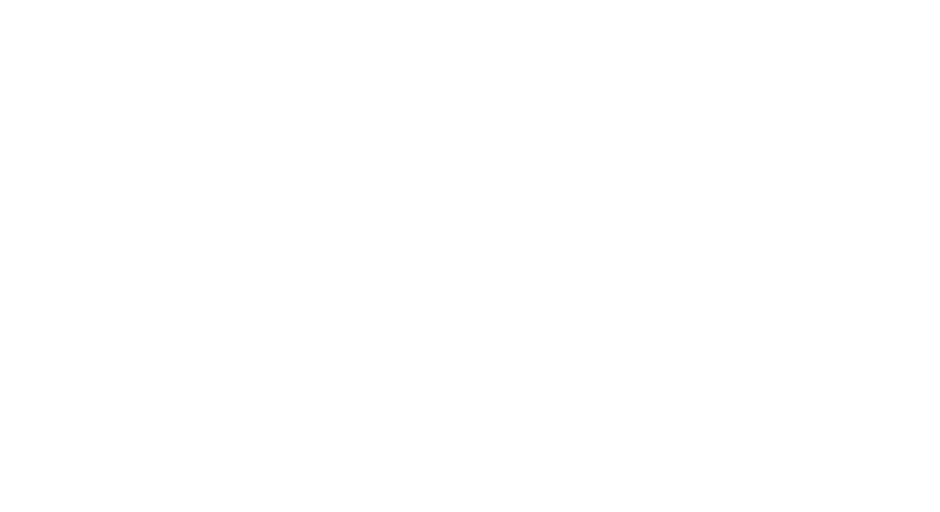
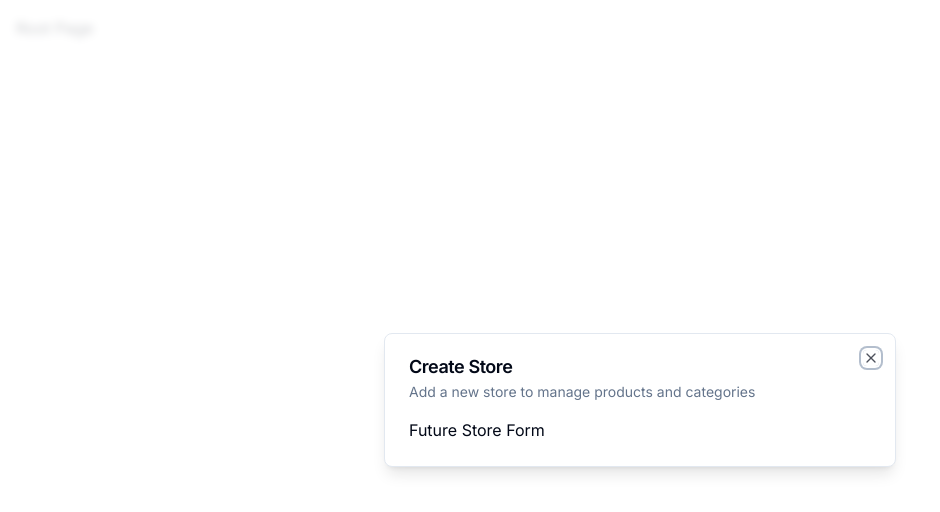
Before and after one commit to dbenavi5/ecom-admin, a Next.js app: page / in a window 1280 px wide. Shown: the top 512 px of the page, without its empty margins (0-940 px from the left). Built offline with nearby package versions, Linux system fonts and the light colour scheme.

Commit message:
add first reusable modal

```diff
--- a/app/(root)/page.tsx
+++ b/app/(root)/page.tsx
@@ -1,13 +1,19 @@
-import { Button } from "@/components/ui/button";
-import { UserButton } from "@clerk/nextjs";
+"use client";
+
+import { useStoreModal } from "@/hooks/use-store-modal";
+import { useEffect } from "react";
 
 const SetupPage = () => {
-  return (
-    <div className="p-4">
-      <UserButton afterSignOutUrl="/"/>
-    </div>
-  );
+  const onOpen = useStoreModal((state) => state.onOpen);
+  const isOpen = useStoreModal((state) => state.isOpen);
+
+  useEffect(() => {
+    if (!isOpen) {
+      onOpen();
+    }
+  }, [isOpen, onOpen]);
+
+  return <div className="p-4">Root Page</div>;
 };
 
-
 export default SetupPage;
--- a/app/layout.tsx
+++ b/app/layout.tsx
@@ -1,6 +1,9 @@
+import { Inter } from "next/font/google";
 import { ClerkProvider } from "@clerk/nextjs";
+
+import { ModalProvider } from "@/providers/modal-provider";
+
 import "./globals.css";
-import { Inter } from "next/font/google";
 
 const inter = Inter({ subsets: ["latin"] });
 
@@ -17,7 +20,10 @@
   return (
     <ClerkProvider>
       <html lang="en">
-        <body className={inter.className}>{children}</body>
+        <body className={inter.className}>
+          <ModalProvider/>
+          {children}
+        </body>
       </html>
     </ClerkProvider>
   );
--- /dev/null
+++ b/components/modals/store-modal.tsx
@@ -0,0 +1,19 @@
+"use client";
+
+import { Modal } from "@/components/ui/modal";
+import { useStoreModal } from "@/hooks/use-store-modal";
+
+export const StoreModal = () => {
+
+    const storeModal = useStoreModal();
+  return (
+    <Modal
+      title="Create Store"
+      description="Add a new store to manage products and categories"
+      isOpen={storeModal.isOpen}
+      onClose={storeModal.onClose}
+      >
+          Future Store Form
+    </Modal>
+  );
+};
--- /dev/null
+++ b/components/ui/dialog.tsx
@@ -0,0 +1,123 @@
+"use client"
+
+import * as React from "react"
+import * as DialogPrimitive from "@radix-ui/react-dialog"
+import { X } from "lucide-react"
+
+import { cn } from "@/lib/utils"
+
+const Dialog = DialogPrimitive.Root
+
+const DialogTrigger = DialogPrimitive.Trigger
+
+const DialogPortal = ({
+  className,
+  ...props
+}: DialogPrimitive.DialogPortalProps) => (
+  <DialogPrimitive.Portal className={cn(className)} {...props} />
+)
+DialogPortal.displayName = DialogPrimitive.Portal.displayName
+
+const DialogOverlay = React.forwardRef<
+  React.ElementRef<typeof DialogPrimitive.Overlay>,
+  React.ComponentPropsWithoutRef<typeof DialogPrimitive.Overlay>
+>(({ className, ...props }, ref) => (
+  <DialogPrimitive.Overlay
+    ref={ref}
+    className={cn(
+      "fixed inset-0 z-50 bg-background/80 backdrop-blur-sm data-[state=open]:animate-in data-[state=closed]:animate-out data-[state=closed]:fade-out-0 data-[state=open]:fade-in-0",
+      className
+    )}
+    {...props}
+  />
+))
+DialogOverlay.displayName = DialogPrimitive.Overlay.displayName
+
+const DialogContent = React.forwardRef<
+  React.ElementRef<typeof DialogPrimitive.Content>,
+  React.ComponentPropsWithoutRef<typeof DialogPrimitive.Content>
+>(({ className, children, ...props }, ref) => (
+  <DialogPortal>
+    <DialogOverlay />
+    <DialogPrimitive.Content
+      ref={ref}
+      className={cn(
+        "fixed left-[50%] top-[50%] z-50 grid w-full max-w-lg translate-x-[-50%] translate-y-[-50%] gap-4 border bg-background p-6 shadow-lg duration-200 data-[state=open]:animate-in data-[state=closed]:animate-out data-[state=closed]:fade-out-0 data-[state=open]:fade-in-0 data-[state=closed]:zoom-out-95 data-[state=open]:zoom-in-95 data-[state=closed]:slide-out-to-left-1/2 data-[state=closed]:slide-out-to-top-[48%] data-[state=open]:slide-in-from-left-1/2 data-[state=open]:slide-in-from-top-[48%] sm:rounded-lg md:w-full",
+        className
+      )}
+      {...props}
+    >
+      {children}
+      <DialogPrimitive.Close className="absolute right-4 top-4 rounded-sm opacity-70 ring-offset-background transition-opacity hover:opacity-100 focus:outline-none focus:ring-2 focus:ring-ring focus:ring-offset-2 disabled:pointer-events-none data-[state=open]:bg-accent data-[state=open]:text-muted-foreground">
+        <X className="h-4 w-4" />
+        <span className="sr-only">Close</span>
+      </DialogPrimitive.Close>
+    </DialogPrimitive.Content>
+  </DialogPortal>
+))
+DialogContent.displayName = DialogPrimitive.Content.displayName
+
+const DialogHeader = ({
+  className,
+  ...props
+}: React.HTMLAttributes<HTMLDivElement>) => (
+  <div
+    className={cn(
+      "flex flex-col space-y-1.5 text-center sm:text-left",
+      className
+    )}
+    {...props}
+  />
+)
+DialogHeader.displayName = "DialogHeader"
+
+const DialogFooter = ({
+  className,
+  ...props
+}: React.HTMLAttributes<HTMLDivElement>) => (
+  <div
+    className={cn(
+      "flex flex-col-reverse sm:flex-row sm:justify-end sm:space-x-2",
+      className
+    )}
+    {...props}
+  />
+)
+DialogFooter.displayName = "DialogFooter"
+
+const DialogTitle = React.forwardRef<
+  React.ElementRef<typeof DialogPrimitive.Title>,
+  React.ComponentPropsWithoutRef<typeof DialogPrimitive.Title>
+>(({ className, ...props }, ref) => (
+  <DialogPrimitive.Title
+    ref={ref}
+    className={cn(
+      "text-lg font-semibold leading-none tracking-tight",
+      className
+    )}
+    {...props}
+  />
+))
+DialogTitle.displayName = DialogPrimitive.Title.displayName
+
+const DialogDescription = React.forwardRef<
+  React.ElementRef<typeof DialogPrimitive.Description>,
+  React.ComponentPropsWithoutRef<typeof DialogPrimitive.Description>
+>(({ className, ...props }, ref) => (
+  <DialogPrimitive.Description
+    ref={ref}
+    className={cn("text-sm text-muted-foreground", className)}
+    {...props}
+  />
+))
+DialogDescription.displayName = DialogPrimitive.Description.displayName
+
+export {
+  Dialog,
+  DialogTrigger,
+  DialogContent,
+  DialogHeader,
+  DialogFooter,
+  DialogTitle,
+  DialogDescription,
+}
--- /dev/null
+++ b/components/ui/modal.tsx
@@ -0,0 +1,43 @@
+"use client";
+
+import {
+  Dialog,
+  DialogContent,
+  DialogDescription,
+  DialogHeader,
+  DialogTitle,
+} from "@/components/ui/dialog";
+
+interface ModalProps {
+  title: string;
+  description: string;
+  isOpen: boolean;
+  onClose: () => void;
+  children?: React.ReactNode;
+}
+
+export const Modal: React.FC<ModalProps> = ({
+  title,
+  description,
+  isOpen,
+  onClose,
+  children,
+}) => {
+  const onChange = (open: boolean) => {
+    if (!open) {
+      onClose();
+    }
+  };
+
+  return (
+    <Dialog open={isOpen} onOpenChange={onChange}>
+      <DialogContent>
+        <DialogHeader>
+          <DialogTitle>{title}</DialogTitle>
+          <DialogDescription>{description}</DialogDescription>
+        </DialogHeader>
+        <div>{children}</div>
+      </DialogContent>
+    </Dialog>
+  );
+};
--- /dev/null
+++ b/hooks/use-store-modal.tsx
@@ -0,0 +1,13 @@
+import { create } from "zustand";
+
+interface useStoreModalStore {
+  isOpen: boolean;
+  onOpen: () => void;
+  onClose: () => void;
+}
+
+export const useStoreModal = create<useStoreModalStore>((set) => ({
+  isOpen: false,
+  onOpen: () => set({ isOpen: true }),
+  onClose: () => set({ isOpen: false }),
+}));
--- a/package.json
+++ b/package.json
@@ -10,6 +10,7 @@
   },
   "dependencies": {
     "@clerk/nextjs": "^4.21.13",
+    "@radix-ui/react-dialog": "^1.0.4",
     "@radix-ui/react-slot": "^1.0.2",
     "@types/node": "20.3.2",
     "@types/react": "18.2.14",
@@ -27,6 +28,7 @@
     "tailwind-merge": "^1.13.2",
     "tailwindcss": "3.3.2",
     "tailwindcss-animate": "^1.0.6",
-    "typescript": "5.1.6"
+    "typescript": "5.1.6",
+    "zustand": "^4.3.8"
   }
 }
--- /dev/null
+++ b/providers/modal-provider.tsx
@@ -0,0 +1,22 @@
+'use client';
+import { useState, useEffect } from 'react'
+
+import { StoreModal } from '@/components/modals/store-modal';
+
+export const ModalProvider = () => {
+
+    const [isMouted, setIsMouted] = useState(false);
+
+    useEffect(() => {
+        setIsMouted(true)
+    }, [setIsMouted]);
+
+    if (!isMouted) {
+        return null;
+    }
+  return (
+      <>
+          <StoreModal/>
+      </>
+  )
+}
```
Also changed, not shown: 1 other file (tests, documents, lock files or other folders).
